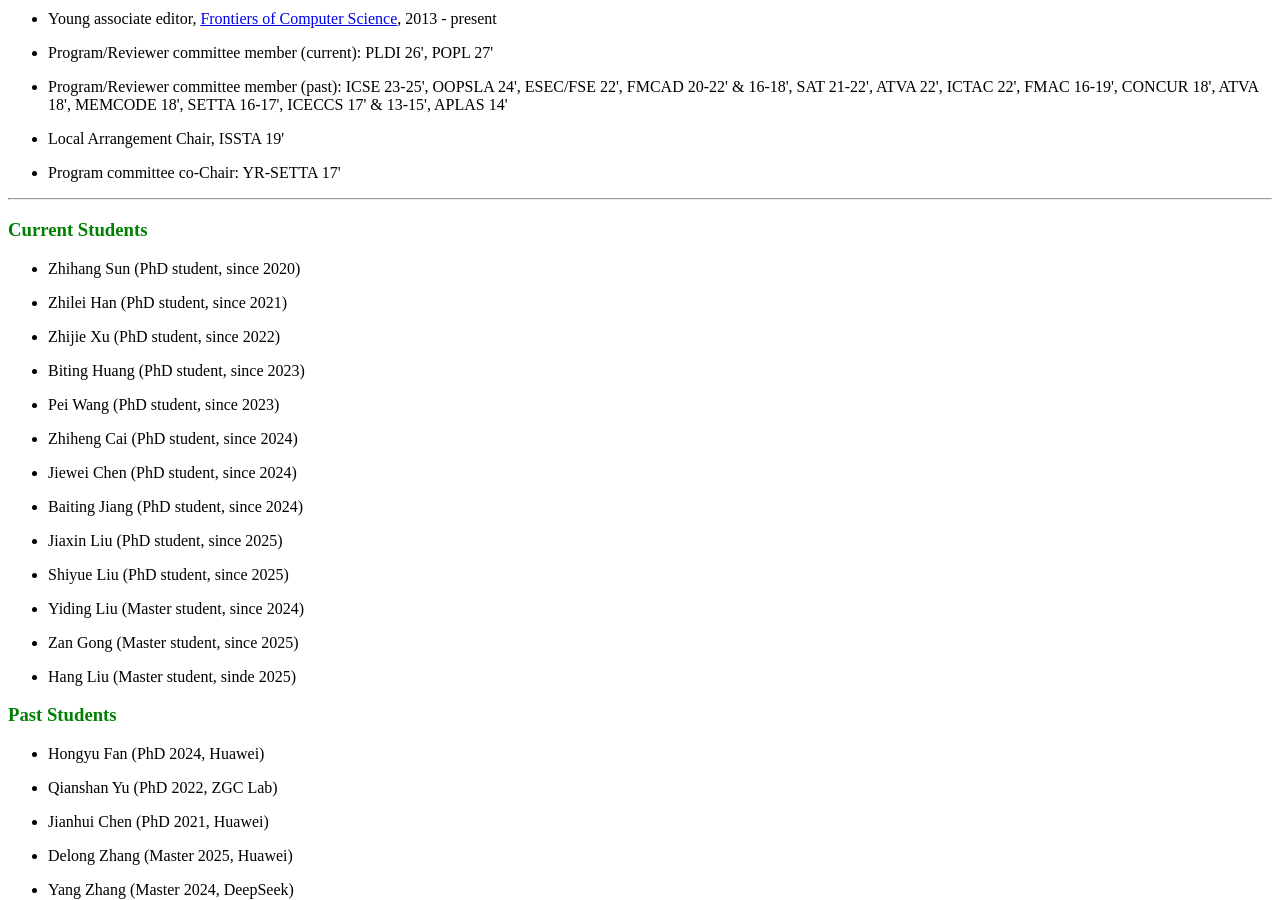
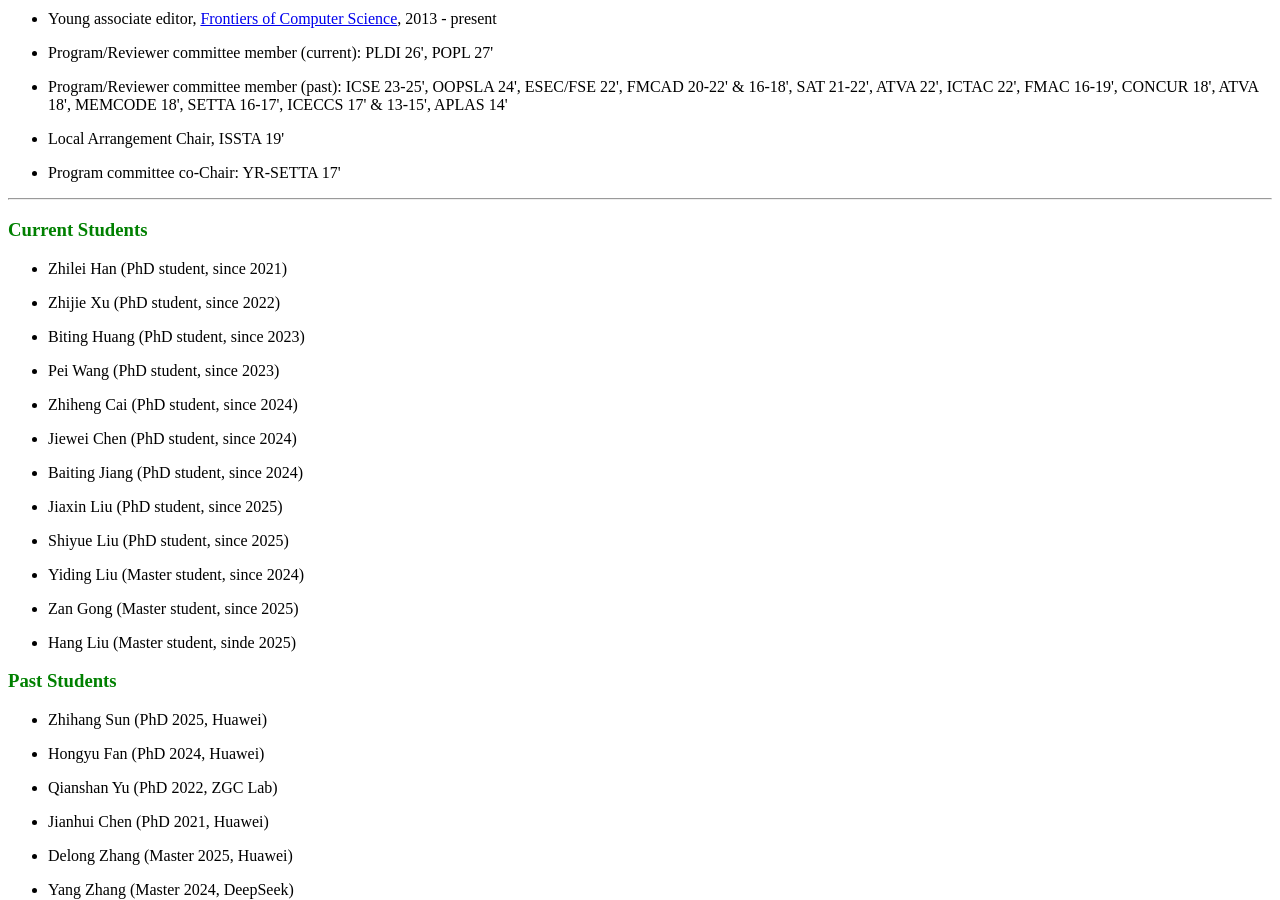
Before and after one commit to feihe/feihe.github.io, a Jekyll site: the page built from index.md, in a window 1280 px wide and 900 px high, scrolled down 1761 px. Built offline with Jekyll 4.4.1, drawn with Linux system fonts in a browser that asks for light colours; nearby versions of some CDN libraries.

Commit message:
fm paper

```diff
--- a/index.md
+++ b/index.md
@@ -108,8 +108,6 @@ Here is my [THUFV lab](https://thufv.github.io/)
 
 ### <font color=green>Current Students</font>
 
-- Zhihang Sun (PhD student, since 2020)
-
 - Zhilei Han (PhD student, since 2021)
 
 - Zhijie Xu (PhD student, since 2022)
@@ -136,6 +134,8 @@ Here is my [THUFV lab](https://thufv.github.io/)
 
 ### <font color=green>Past Students</font>
 
+- Zhihang Sun (PhD 2025, Huawei)
+
 - Hongyu Fan (PhD 2024, Huawei)
 
 - Qianshan Yu (PhD 2022, ZGC Lab)
```
Also changed, not shown: publications.md (+2 -0 lines).
